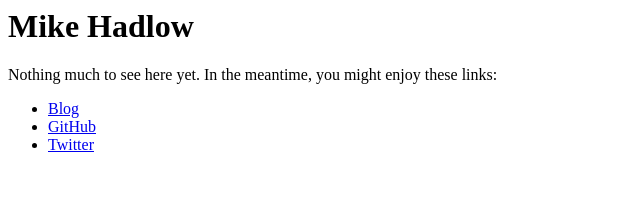
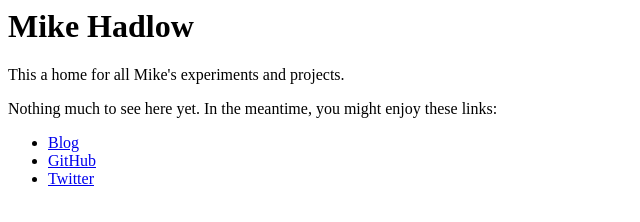
Before and after one commit to mikehadlow/mikehadlow.com, a plain HTML site: page index.html in a window 1280 px wide. Shown: the whole page, without its empty margins (0-640 px from the left). Drawn offline with Linux system fonts and the light colour scheme.

Commit message:
Update index.html

```diff
--- a/index.html
+++ b/index.html
@@ -4,6 +4,7 @@
   </head>
   <body>
     <h1>Mike Hadlow</h1>
+    <p>This a home for all Mike's experiments and projects.</p>
     <p>Nothing much to see here yet. In the meantime, you might enjoy these links:</p>
     <ul>
       <li><a href="http://mikehadlow.blogspot.com">Blog</a></li>
```
